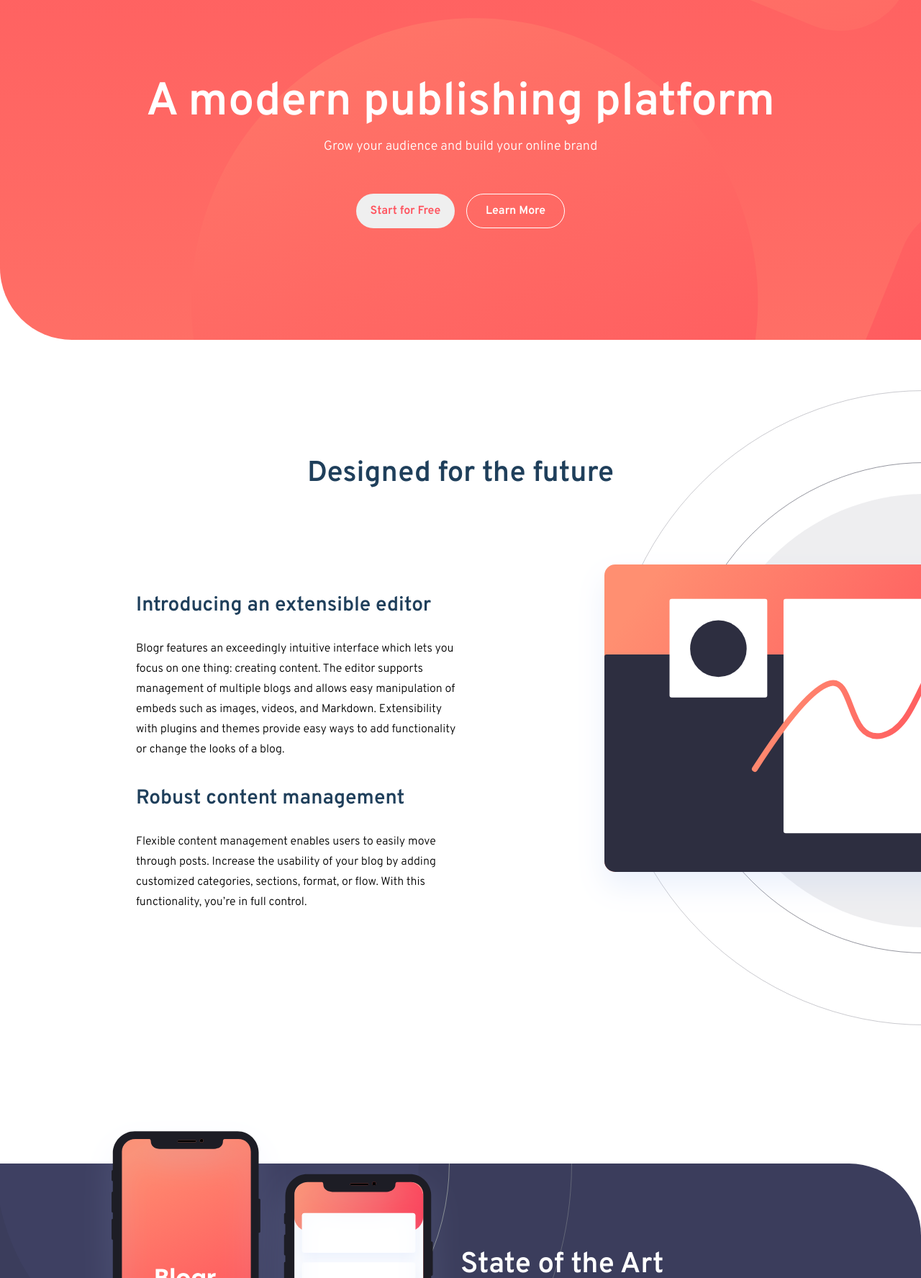
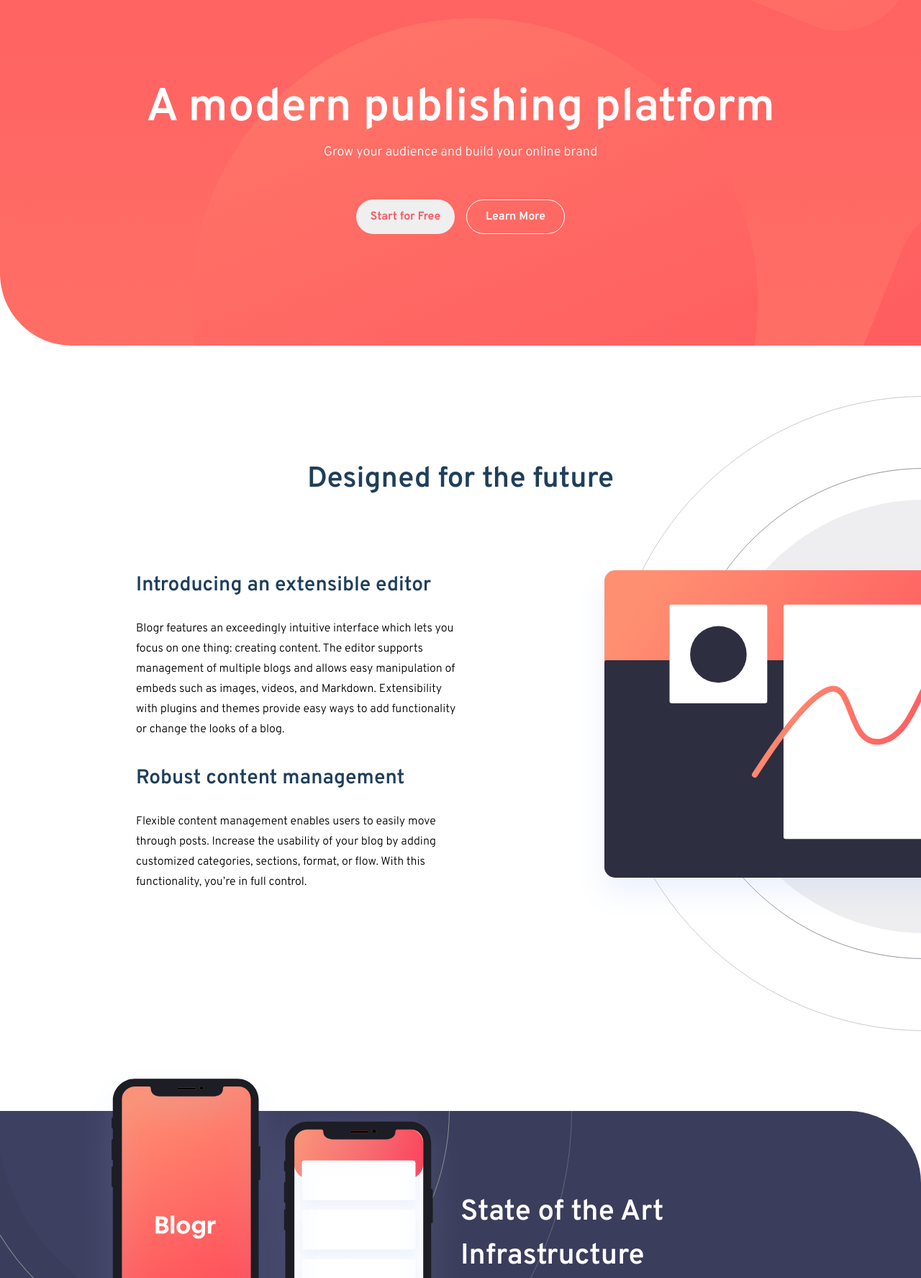
Before and after one commit to ldg/Blogr-challenge, a plain HTML site: page index.html in a window 1280 px wide. Shown: the part 125-1900 px from the top of the page at 72% size. Drawn offline with Linux system fonts and the light colour scheme; files whose address does not match are found by name.

Commit message:
Update main.css
adjustments to desktop spacing

```diff
--- a/assets/css/main.css
+++ b/assets/css/main.css
@@ -317,6 +317,9 @@ footer.footer .footer__logo {
     line-height: 6.125rem;
     color: var(--white-txt);
   }
+  .hero .hero__cta--container {
+    padding-top: 0.5em;
+  }
   .hero__content {
     font-size: 1.125em;
     color: var(--white-txt);
@@ -361,11 +364,11 @@ footer.footer .footer__logo {
     font-size: 2.5rem;
     line-height: 3.8125;
     text-align: center;
-    margin-bottom: 2.2em;
+    margin-bottom: 1.3em;
     padding-top: 1em;
   }
   .section.section-dark {
-    margin-top: 3.5625em;
+    margin-top: 0.7625em;
     padding-bottom: 0;
     padding-inline: 7.3125em;
     background-position: -13.7em -32em;
```
